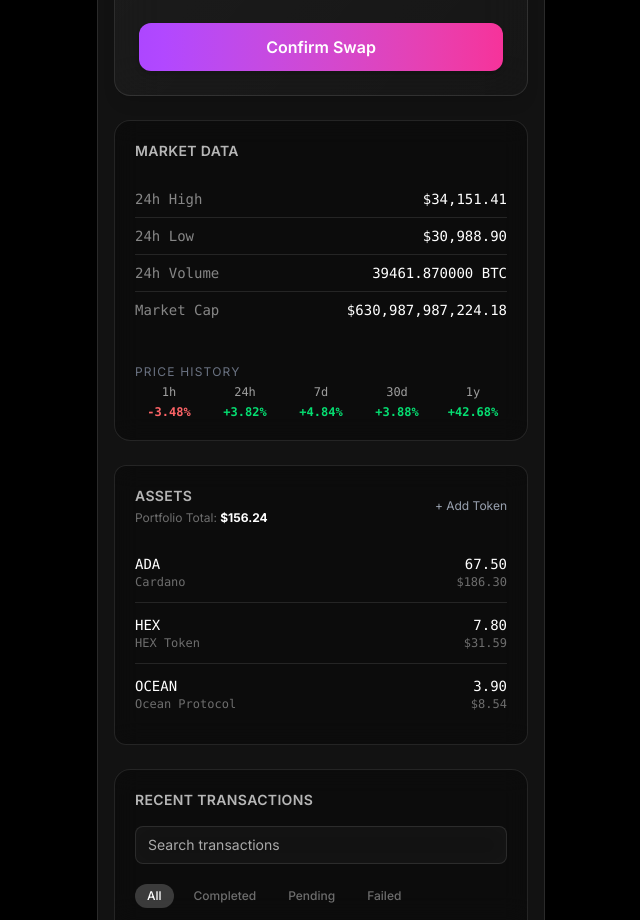
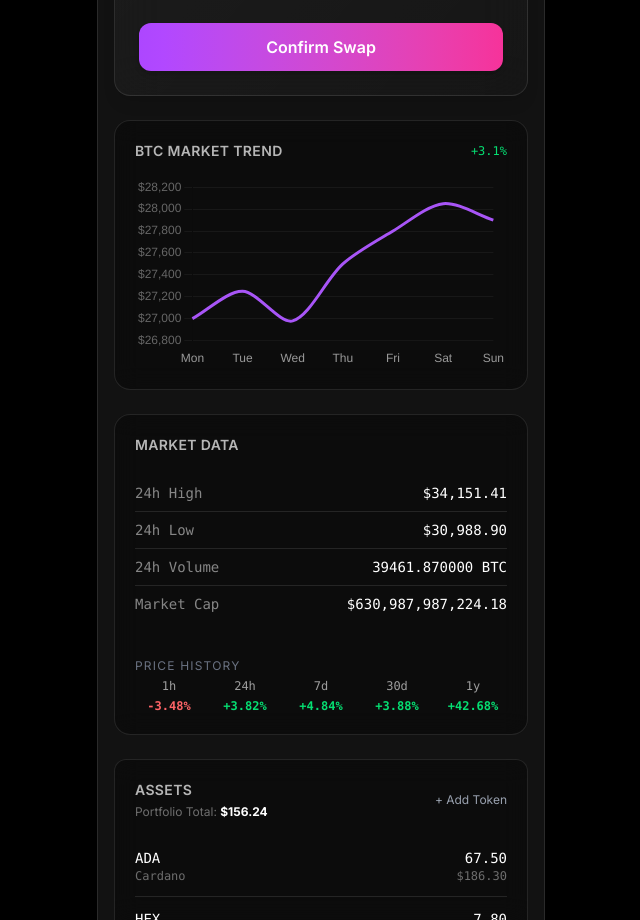
Before and after one commit to zimejin07/BTC-USD-Converter, a Next.js app: page / in a window 1280 px wide. Shown: the part 1060-1980 px from the top of the page, without its empty margins (319-959 px from the left). Built offline with nearby package versions, Linux system fonts and the light colour scheme.

Commit message:
add chartjs

```diff
--- a/app/components/ChartCard.tsx
+++ b/app/components/ChartCard.tsx
@@ -1,33 +1,73 @@
 'use client'
 
+import { Line } from 'react-chartjs-2'
+import { Chart as ChartJS, LineElement, PointElement, LinearScale, CategoryScale } from 'chart.js'
+import { motion } from 'framer-motion'
+
+ChartJS.register(LineElement, PointElement, LinearScale, CategoryScale)
+
 export default function ChartCard() {
+  const data = {
+    labels: ['Mon', 'Tue', 'Wed', 'Thu', 'Fri', 'Sat', 'Sun'],
+    datasets: [
+      {
+        label: 'BTC/USD',
+        data: [27000, 27250, 26980, 27500, 27800, 28050, 27900],
+        fill: false,
+        borderColor: '#a855f7',
+        tension: 0.3,
+        pointRadius: 0,
+      },
+    ],
+  }
+
+  const options = {
+    responsive: true,
+    maintainAspectRatio: false,
+    scales: {
+      x: {
+        ticks: {
+          color: '#999',
+        },
+        grid: {
+          display: false,
+        },
+      },
+      y: {
+        ticks: {
+          color: '#666',
+          callback: (val: number) => `$${val.toLocaleString()}`,
+        },
+        grid: {
+          color: 'rgba(255, 255, 255, 0.05)',
+        },
+      },
+    },
+    plugins: {
+      legend: {
+        display: false,
+      },
+    },
+  }
+
   return (
-    <div className="bg-black/30 backdrop-blur-md border border-white/10 rounded-2xl p-5 shadow-inner flex flex-col space-y-3">
-      <div className="flex justify-between items-center">
-        <div>
-          <p className="text-xs uppercase text-white/40">Asset</p>
-          <h3 className="text-xl font-bold text-white">Cardano (ADA)</h3>
-        </div>
-        <div className="text-right">
-          <p className="text-sm text-white/40">Volume</p>
-          <p className="text-sm font-mono text-white">3.6M</p>
-        </div>
+    <motion.div
+      initial={{ opacity: 0, y: 30 }}
+      whileInView={{ opacity: 1, y: 0 }}
+      transition={{ duration: 0.6 }}
+      viewport={{ once: true }}
+      className="bg-black/30 backdrop-blur-md border border-white/10 rounded-2xl p-5 shadow-inner"
+    >
+      <div className="flex justify-between items-center mb-4">
+        <h3 className="text-white/70 text-sm uppercase tracking-wide font-semibold">
+          BTC Market Trend
+        </h3>
+        <span className="text-xs text-green-400 font-mono">+3.1%</span>
       </div>
 
-      {/* Fake Chart Image */}
-      <div className="w-full h-[80px] bg-gradient-to-t from-purple-500/10 via-pink-500/10 to-transparent rounded-xl relative overflow-hidden">
-        <div className="absolute inset-0 bg-[url('/chart-line.svg')] bg-no-repeat bg-center bg-contain opacity-90" />
+      <div className="h-48">
+        <Line data={data} options={options} />
       </div>
-
-      <div className="flex justify-between items-center pt-2 text-sm">
-        <div>
-          <p className="text-white/40">Price</p>
-          <p className="font-mono text-white text-base">$0.4190</p>
-        </div>
-        <div>
-          <p className="text-green-400 font-bold text-sm">+12.1%</p>
-        </div>
-      </div>
-    </div>
+    </motion.div>
   )
 }
--- a/app/page.tsx
+++ b/app/page.tsx
@@ -1,3 +1,4 @@
+import ChartCard from "./components/ChartCard";
 import Converter from "./components/Converter";
 import Footer from "./components/Footer";
 import Header from "./components/Header";
@@ -17,6 +18,7 @@
         <WalletBalanceCard />
         <SendRequestButtons />
         <Converter />
+        <ChartCard />
         <MarketData />
         <PortfolioCard />
         <Transactions />
--- a/package.json
+++ b/package.json
@@ -10,10 +10,12 @@
   },
   "dependencies": {
     "@heroicons/react": "^2.2.0",
+    "chart.js": "^4.4.9",
     "clsx": "^2.1.1",
     "framer-motion": "^12.14.0",
     "next": "15.3.2",
     "react": "^19.0.0",
+    "react-chartjs-2": "^5.3.0",
     "react-dom": "^19.0.0",
     "react-hot-toast": "^2.5.2"
   },
```
Also changed, not shown: public/preview.png (added).
